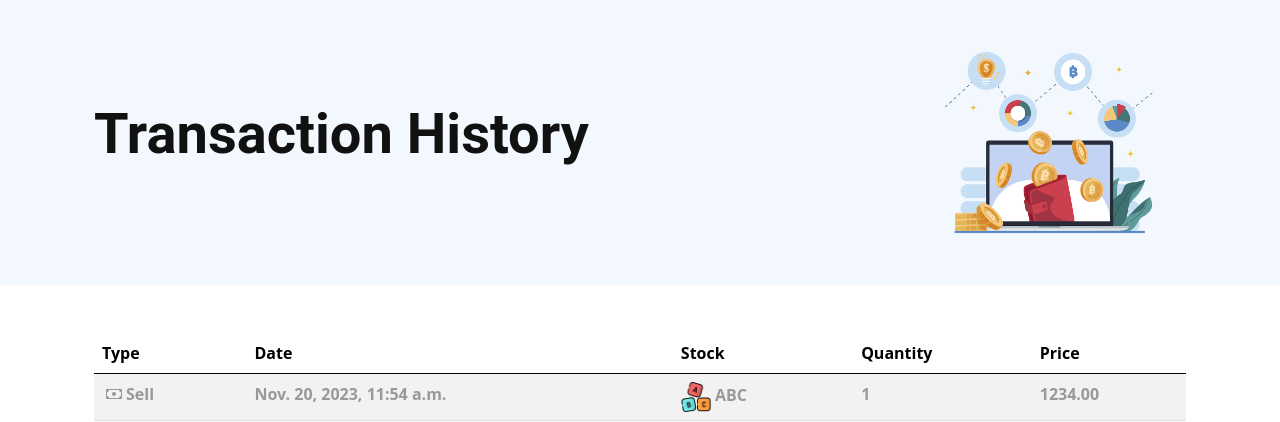
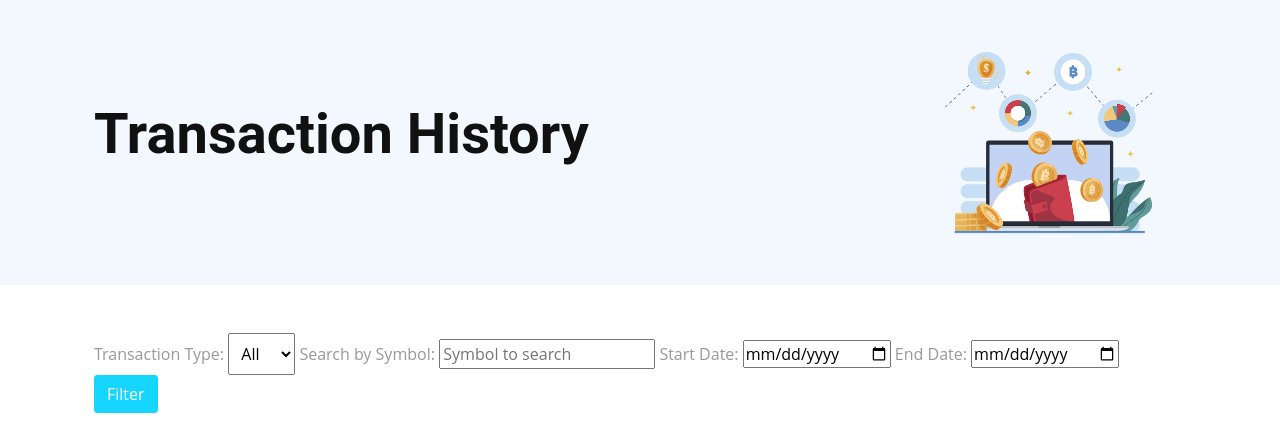
Before and after one commit to DjangoWriters-Internet-Application/Coin-Rush, a Django app: page /transaction-history/ in a window 1280 px wide. Shown: the part 77-499 px from the top of the page. Run offline with Django 4.2, Linux system fonts and the light colour scheme; a user stored in the database is signed in; data comes from the database, SQL or seed files in the repository; both versions use the stored data as it was after the commit; lists and menus that the app fills with data are empty; some libraries are stand-ins or nearby versions.

Commit message:
add filter to transaction history

```diff
--- a/coinRush/forms.py
+++ b/coinRush/forms.py
@@ -215,3 +215,44 @@ class SubjectCreateForm(forms.ModelForm):
             instance.save()
         else:
             return instance
+
+
+class TransactionFilterForm(forms.Form):
+    TYPE = [("BUY", "Buy"), ("SELL", "Sell")]
+
+    transaction_type = forms.ChoiceField(
+        label="Transaction Type",
+        choices=[('', 'All')] + TYPE,
+        required=False
+    )
+
+    stock_symbol = forms.CharField(
+        label="Search by Symbol",
+        max_length=10,
+        required=False,
+        widget=forms.TextInput()
+    )
+
+    start_date = forms.DateField(
+        label="Start Date",
+        required=False,
+        widget=forms.TextInput(attrs={'type': 'date'})
+    )
+
+    end_date = forms.DateField(
+        label="End Date",
+        required=False,
+        widget=forms.TextInput(attrs={'type': 'date'})
+    )
+
+    def __init__(self, *args, **kwargs):
+        super().__init__(*args, **kwargs)
+        self.fields['stock_symbol'].widget.attrs.update({'placeholder': 'Symbol to search'})
+
+    def clean(self):
+        cleaned_data = super().clean()
+        start_date = cleaned_data.get('start_date')
+        end_date = cleaned_data.get('end_date')
+
+        if start_date and end_date and start_date > end_date:
+            raise forms.ValidationError("Start date cannot be greater than end date.")
--- a/coinRush/templates/transaction/transaction_history.html
+++ b/coinRush/templates/transaction/transaction_history.html
@@ -1,5 +1,16 @@
 {% extends "Base/base.html" %} {% block title %}Transaction{% endblock %}
 {% load static %}
+{% block extraHead %}<style>
+    .errorlist.nonfield {
+        color: red;
+        font-size: 14px;
+        margin-top: 5px;
+        list-style: none;
+    }
+    #id_transaction_type {
+        padding: 8px;
+    }
+</style>{% endblock %}
 {% block banner %}
     <div class="container-fluid hero-header bg-light py-2 mb-5">
         <div class="container py-5">
@@ -17,7 +28,14 @@
 {% endblock %}
 {% block content %}
     <div class="container">
-
+        <form method="get" class="mb-3">
+            {% for field in form %}
+                {{ field.label_tag }}
+                {{ field }}
+            {% endfor %}
+        {{ form.non_field_errors }}
+            <button type="submit" class="btn btn-primary">Filter</button>
+        </form>
         {% if transactions %}
             <div class="table-responsive">
                 <table class="table table-striped">
--- a/coinRush/views.py
+++ b/coinRush/views.py
@@ -13,7 +13,7 @@ from django.urls import reverse
 from django.contrib import messages
 from django.core.exceptions import *
 from .filters import StockFilters
-from .constants import top_30_currencies,crypto_data
+from .constants import top_30_currencies, crypto_data
 import requests
 
 from .forms import (
@@ -28,22 +28,15 @@ from .forms import (
     CurrencyConverterForm,
     NewsCreateForm,
     TopicCreateForm,
-    SubjectCreateForm
+    SubjectCreateForm, CustomAuthenticationForm, TransactionFilterForm
 )
 
-from .forms import (
-    CustomAuthenticationForm,
-    RegistrationForm,
-    PostForm,
-    CommentForm,
-    NewsCommentForm,
-)
 from .models import (
     Transaction,
     UserHolding,
     User,
     Learn,
-StockPrice,
+    StockPrice,
     CourseCategory,
     Feedback,
     News,
@@ -72,20 +65,20 @@ def home(request):
     elif ord_by == "min-market-cap":
         order_string = "market_cap"
 
-    stock_filter = StockFilters(request.GET,queryset=Stock.objects.all().order_by(order_string))
+    stock_filter = StockFilters(request.GET, queryset=Stock.objects.all().order_by(order_string))
     context = {"stocks": stock_filter.qs,
-               "form":stock_filter.form}
-    return render(request, "index.html",context )
+               "form": stock_filter.form}
+    return render(request, "index.html", context)
+
 
 def about(request):
     return render(request, "about.html")
 
 
-def test(request,stock_id):
-    s=Stock.objects.get(pk=stock_id)
-    p=StockPrice.objects.filter(stock=s)
-    return render(request, "test.html",{"p":p,"s":s})
-
+def test(request, stock_id):
+    s = Stock.objects.get(pk=stock_id)
+    p = StockPrice.objects.filter(stock=s)
+    return render(request, "test.html", {"p": p, "s": s})
 
 
 def services(request):
@@ -146,7 +139,8 @@ def news(request):
                 return redirect('news')
 
     newsForm = NewsCreateForm();
-    context = {"title": "Latest Crypto News", "news": News.objects.all(), 'newsForm': newsForm, 'displayForm':displayForm}
+    context = {"title": "Latest Crypto News", "news": News.objects.all(), 'newsForm': newsForm,
+               'displayForm': displayForm}
     return render(request, "News/index.html", context)
 
 
@@ -154,6 +148,27 @@ def news(request):
 def transaction_history(request):
     user = request.user
     transactions = Transaction.objects.filter(user=user).order_by("-timestamp")
+    if request.method == 'GET':
+        form = TransactionFilterForm(request.GET)
+        print(form.is_valid())
+        if form.is_valid():
+            print("lokjhg")
+            transaction_type = form.cleaned_data.get('transaction_type')
+            stock_symbol = form.cleaned_data.get('stock_symbol')
+            start_date = form.cleaned_data.get('start_date')
+            end_date = form.cleaned_data.get('end_date')
+            if start_date and end_date and start_date > end_date:
+                form.add_error('start_date', 'Start date cannot be greater than end date.')
+            else:
+                if transaction_type:
+                    transaction_type=transaction_type.capitalize()
+                    transactions = transactions.filter(transaction_type=transaction_type)
+                if stock_symbol:
+                    transactions = transactions.filter(stock__symbol__icontains=stock_symbol)
+                if start_date:
+                    transactions = transactions.filter(timestamp__gte=start_date)
+                if end_date:
+                    transactions = transactions.filter(timestamp__lte=end_date)
 
     items_per_page = 10
     paginator = Paginator(transactions, items_per_page)
@@ -165,10 +180,10 @@ def transaction_history(request):
         transactions = paginator.page(1)
     except EmptyPage:
         transactions = paginator.page(paginator.num_pages)
-
+    form = TransactionFilterForm(request.GET)
     return render(
         request, "transaction/transaction_history.html", {
-            "transactions": transactions}
+            "transactions": transactions, "form": form}
     )
 
 
@@ -310,6 +325,7 @@ def show_stocks(request):
     stocks = Stock.objects.all()
     return render(request, "Stocks/showStocks.html", {"stocks": stocks})
 
+
 def newsDetails(request, news_id):
     if 'like_news' in request.POST:
         news_id = request.POST['like_news']
@@ -325,6 +341,7 @@ def newsDetails(request, news_id):
     newsDetails = get_object_or_404(News, pk=news_id)
     form = NewsCommentForm()
     return render(request, 'NewsDetails/index.html', {'news': newsDetails})
+
 
 @login_required(login_url="/login/")
 def buy_stock(request, stock_symbol):
@@ -454,8 +471,7 @@ def nft_detail(request, nft_id):
     return render(request, "nft/NFT.html", {"nft": nft})
 
 
-
-def convert(source,to,amount):
+def convert(source, to, amount):
     # Corrected dictionary creation with ID as key and name as value
     collective_dict = {str(identifier): name for identifier, name in top_30_currencies}
     collective_dict.update({str(identifier): name for identifier, name in crypto_data})
@@ -468,9 +484,9 @@ def convert(source,to,amount):
 
     url = 'https://sandbox-api.coinmarketcap.com/v2/tools/price-conversion'
     parameters = {
-        'id':source,
-        'convert_id':to,
-        'amount':amount
+        'id': source,
+        'convert_id': to,
+        'amount': amount
     }
 
     headers = {
@@ -481,23 +497,26 @@ def convert(source,to,amount):
 
     try:
         response = requests.get(url, params=parameters, headers=headers)
-        data=response.json()
-        return str(amount) + " "+ collective_dict[str(source)]+" = " + str(round(data['data'][source]['quote'][to]['price'],4))+" "+collective_dict[str(to)]
+        data = response.json()
+        return str(amount) + " " + collective_dict[str(source)] + " = " + str(
+            round(data['data'][source]['quote'][to]['price'], 4)) + " " + collective_dict[str(to)]
         # return str(amount) + " "+ collective_dict[str(source)]+" = " + str(round(data['data']['quote'][to]['price'],4))+" "+collective_dict[str(to)]
     except:
         return "Some error occured"
+
 
 def convert_data(request):
     result = None
 
     # Example choices (you can replace this with actual currency choices)
-    currency_choices = top_30_currencies+crypto_data
+    currency_choices = top_30_currencies + crypto_data
 
     if request.method == 'POST':
         form = CurrencyConverterForm(request.POST)
         form.set_currency_choices(currency_choices)
         if form.is_valid():
-            result=convert(form.cleaned_data['currency_from'],form.cleaned_data['currency_to'],form.cleaned_data['amount'])
+            result = convert(form.cleaned_data['currency_from'], form.cleaned_data['currency_to'],
+                             form.cleaned_data['amount'])
         return render(request, 'converter_template.html', {'form': form, 'result': result})
 
 
```
Also changed, not shown: db.sqlite3.
